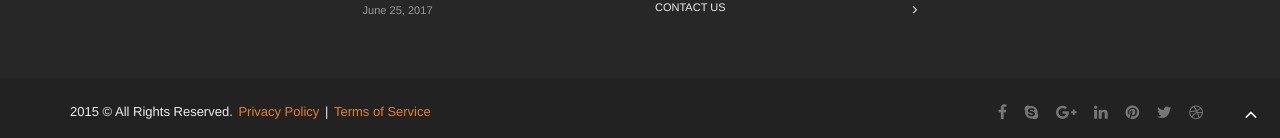
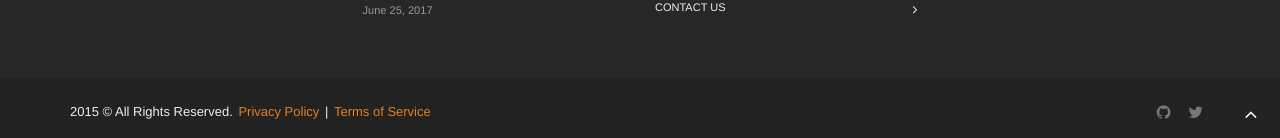
Before and after one commit to napalm-automation/napalm-automation.github.io, a Jekyll site: the page built from index.md, in a window 1280 px wide and 900 px high, scrolled down 2125 px. Shown: the part 759-897 px from the top of the window. Built offline with Jekyll 4.4.1, drawn with Linux system fonts in a browser that asks for light colours.

Commit message:
Social icons in footer

```diff
--- a/_config.yml
+++ b/_config.yml
@@ -8,6 +8,7 @@ permalink: /:title/
 author:
   name             : "Napalm Automation"
   github           : napalm-automation
+  twitter          : napalm_auto
 
 
 
--- a/_includes/footer.html
+++ b/_includes/footer.html
@@ -70,38 +70,13 @@
         <div class="col-md-6">
           <ul class="footer-socials list-inline">
             <li>
-              <a href="#" class="tooltips" data-toggle="tooltip" data-placement="top" title="" data-original-title="Facebook">
-                <i class="fa fa-facebook"></i>
+              <a href="https://github.com/{{ site.author.github }}" class="tooltips" data-toggle="tooltip" data-placement="top" title="" data-original-title="GitHub">
+                <i class="fa fa-github"></i>
               </a>
             </li>
             <li>
-              <a href="#" class="tooltips" data-toggle="tooltip" data-placement="top" title="" data-original-title="Skype">
-                <i class="fa fa-skype"></i>
-              </a>
-            </li>
-            <li>
-              <a href="#" class="tooltips" data-toggle="tooltip" data-placement="top" title="" data-original-title="Google Plus">
-                <i class="fa fa-google-plus"></i>
-              </a>
-            </li>
-            <li>
-              <a href="#" class="tooltips" data-toggle="tooltip" data-placement="top" title="" data-original-title="Linkedin">
-                <i class="fa fa-linkedin"></i>
-              </a>
-            </li>
-            <li>
-              <a href="#" class="tooltips" data-toggle="tooltip" data-placement="top" title="" data-original-title="Pinterest">
-                <i class="fa fa-pinterest"></i>
-              </a>
-            </li>
-            <li>
-              <a href="#" class="tooltips" data-toggle="tooltip" data-placement="top" title="" data-original-title="Twitter">
+              <a href="https://www.twitter.com/{{ site.author.twitter }}" class="tooltips" data-toggle="tooltip" data-placement="top" title="" data-original-title="Twitter">
                 <i class="fa fa-twitter"></i>
-              </a>
-            </li>
-            <li>
-              <a href="#" class="tooltips" data-toggle="tooltip" data-placement="top" title="" data-original-title="Dribbble">
-                <i class="fa fa-dribbble"></i>
               </a>
             </li>
           </ul>
```
